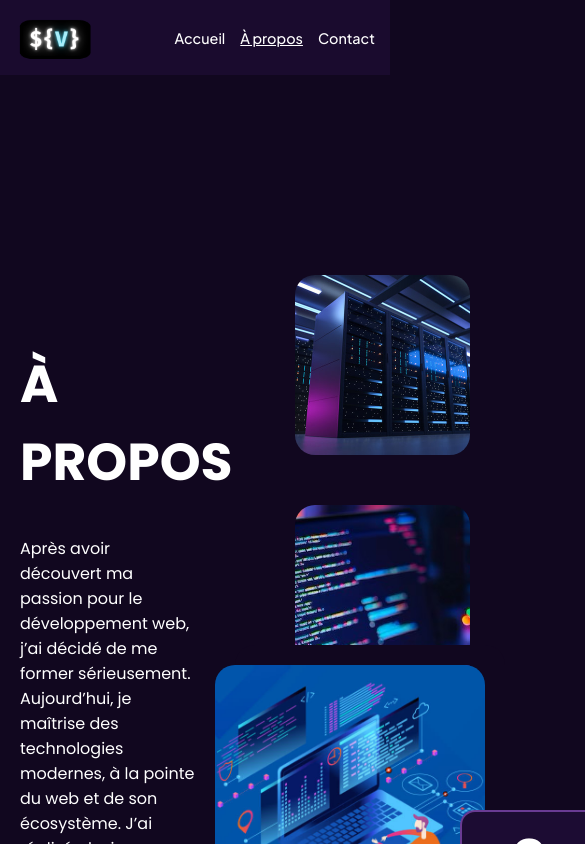
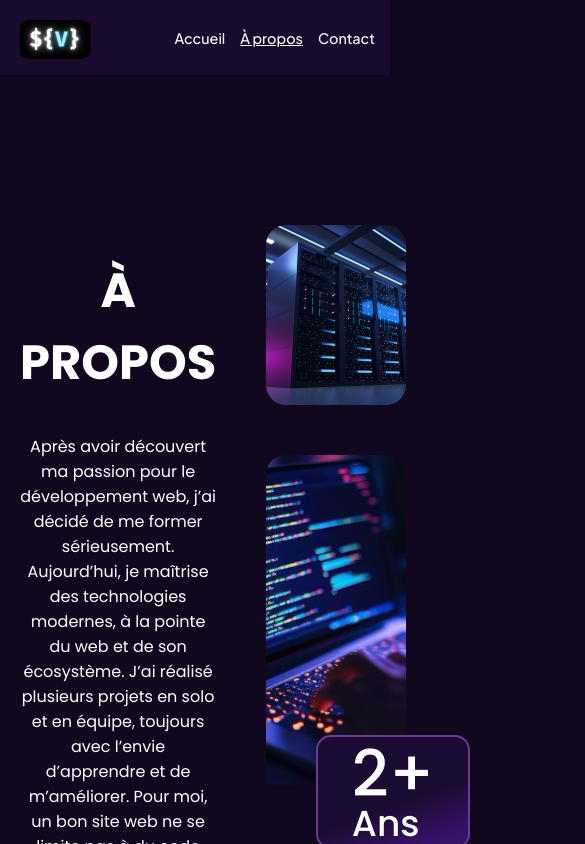
Before and after one commit to Iskandar835/Portfolio-v2, a React (Vite) app: page /about in a window 390 px wide. Shown: the top 844 px of the page, 585 px wide, since content can reach past the window. Built offline with nearby package versions, Linux system fonts and the light colour scheme.

Commit message:
feat: ajout responsive tabs

```diff
--- a/src/pages/About/styles.css
+++ b/src/pages/About/styles.css
@@ -77,3 +77,36 @@
 .time-marker {
    font-size: 2.25rem;
 }
+
+/******     MEDIA QUERIES     ******/
+
+@media (width <= 1024px) {
+   .about-text-and-img {
+      margin-top: 150px;
+   }
+
+   .about-text-section {
+      width: 60%;
+      margin-top: 30px;
+      text-align: center;
+   }
+
+   .about-text-section h1 {
+      font-size: 3rem;
+   }
+
+   .about-img-section {
+      width: 40%;
+      margin-left: 50px;
+   }
+
+   .third-img-about {
+      display: none;
+   }
+
+   .xp-indicator {
+      width: 150px;
+      height: 110px;
+      margin: -100px 0 0 50px;
+   }
+}
```
